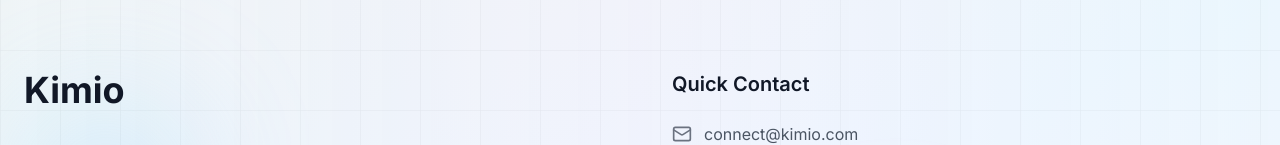
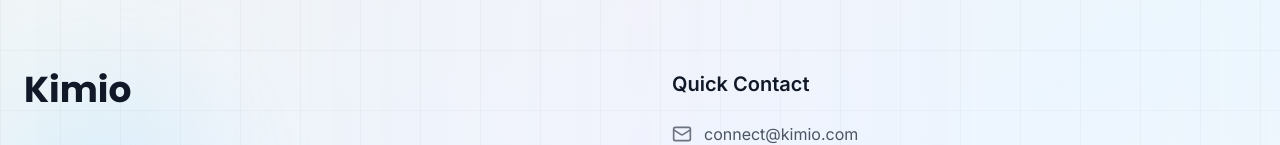
Before and after one commit to hi-jihyun-nam/stellar-web-welcome-site, a React (Vite) app: page / in a window 1280 px wide. Shown: the part 6209-6354 px from the top of the page. Built offline with nearby package versions, Linux system fonts and the light colour scheme.

Commit message:
Fix: Footer font
Change the font of "Kimio" in the footer to Poppins.

```diff
--- a/src/components/Footer.tsx
+++ b/src/components/Footer.tsx
@@ -1,4 +1,3 @@
-
 import { Mail, MapPin } from "lucide-react";
 
 const Footer = () => {
@@ -28,7 +27,7 @@ const Footer = () => {
         <div className="grid grid-cols-1 lg:grid-cols-2 gap-16 mb-16">
           {/* Left Column - Brand Section */}
           <div className="text-selectable">
-            <h3 className="text-4xl font-bold text-gray-900 mb-8">Kimio</h3>
+            <h3 className="text-4xl font-bold text-gray-900 mb-8 font-poppins">Kimio</h3>
 
             <div className="mb-8">
               <p className="text-2xl font-semibold text-transparent bg-gradient-to-r from-blue-600 to-purple-600 bg-clip-text">
```
